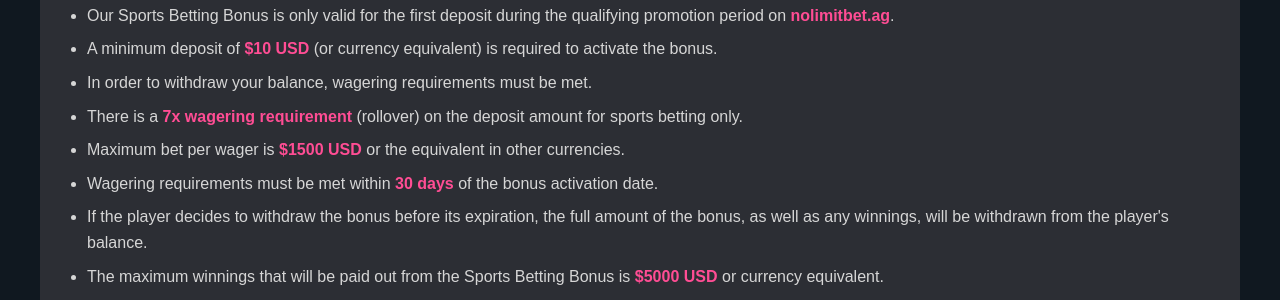
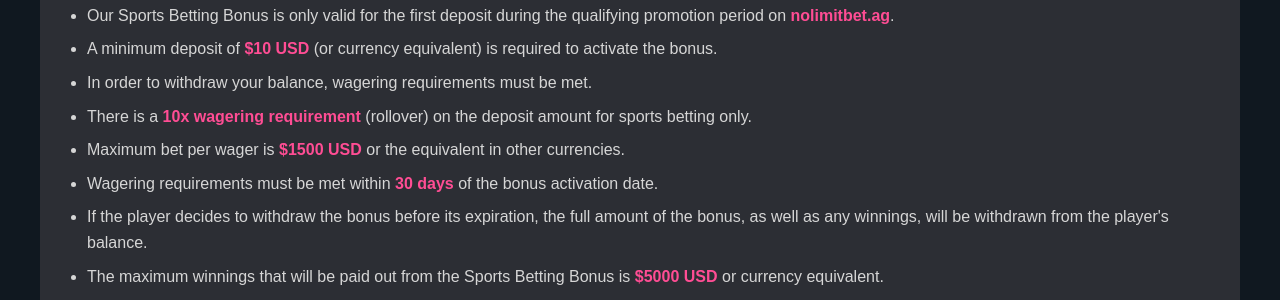
Before and after one commit to steverex169/nolimitslider, a Django app: page /promotions/promotions7/ in a window 1280 px wide. Shown: the part 906-1206 px from the top of the page. Run offline with Django 5.2, Linux system fonts and the light colour scheme.

Commit message:
Update promotion7.html

```diff
--- a/carousel/templates/promotion7.html
+++ b/carousel/templates/promotion7.html
@@ -266,7 +266,7 @@
         <li>A minimum deposit of <b>$10 USD</b> (or currency equivalent) is required to activate
           the bonus.</li>
         <li>In order to withdraw your balance, wagering requirements must be met.</li>
-        <li>There is a <b>7x wagering requirement</b> (rollover) on the deposit amount for sports
+        <li>There is a <b>10x wagering requirement</b> (rollover) on the deposit amount for sports
           betting only.</li>
         <li>Maximum bet per wager is <b>$1500 USD</b> or the equivalent in other currencies.</li>
         <li>Wagering requirements must be met within <b>30 days</b> of the bonus activation date.</li>
```
